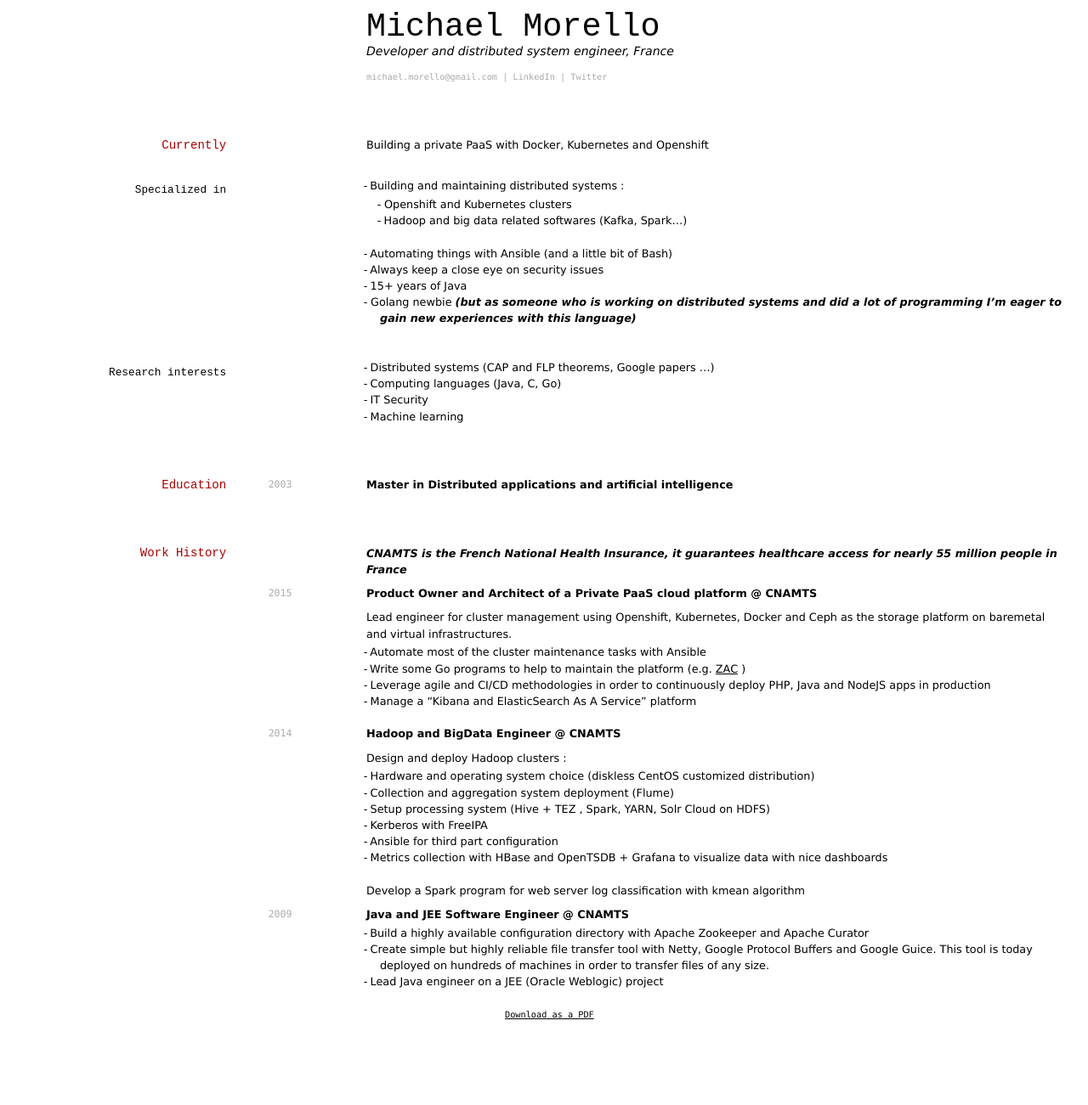
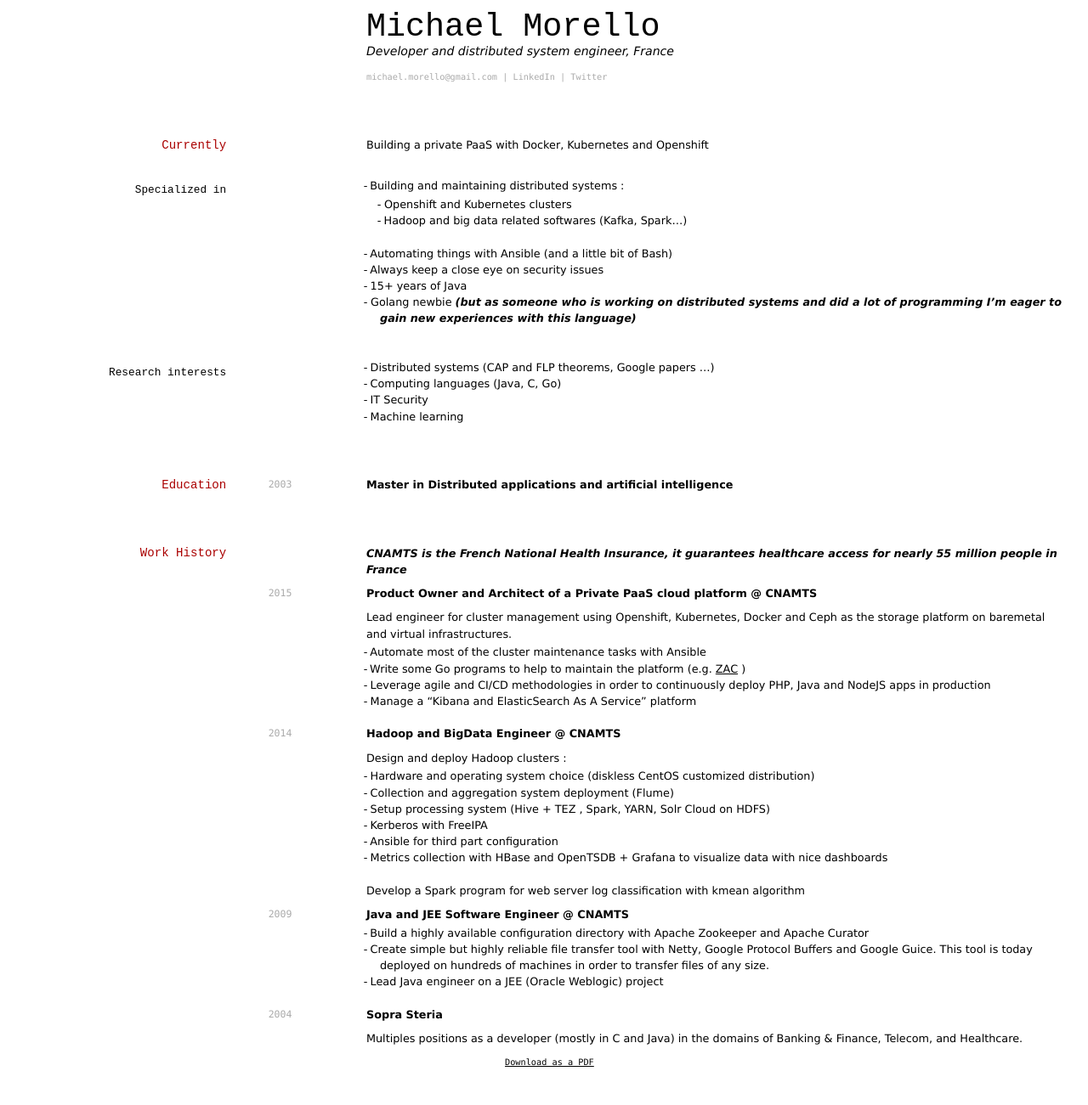
Before and after one commit to barkbay/barkbay.github.com, a Jekyll site: the page built from index.md, in a window 1280 px wide. Shown: the whole page at 85% size. Built offline with Jekyll 4.4.1, drawn with Linux system fonts in a browser that asks for light colours; before the commit the page ends 1245 px from its top, so only the background shows below that.

Commit message:
Add 2004-2009

```diff
--- a/index.md
+++ b/index.md
@@ -73,6 +73,11 @@
 - Create simple but highly reliable file transfer tool with Netty, Google Protocol Buffers and Google Guice. This tool is today deployed on hundreds of machines in order to transfer files of any size.
 - Lead Java engineer on a JEE (Oracle Weblogic) project
 
+`2004`
+__Sopra Steria__
+
+Multiples positions as a developer (mostly in C and Java) in the domains of Banking & Finance, Telecom, and Healthcare.
+
 <div id="dfooter">
 <a href="cv_barkbay.pdf">Download as a PDF</a>
 </div>
```
Also changed, not shown: 1 other file.
